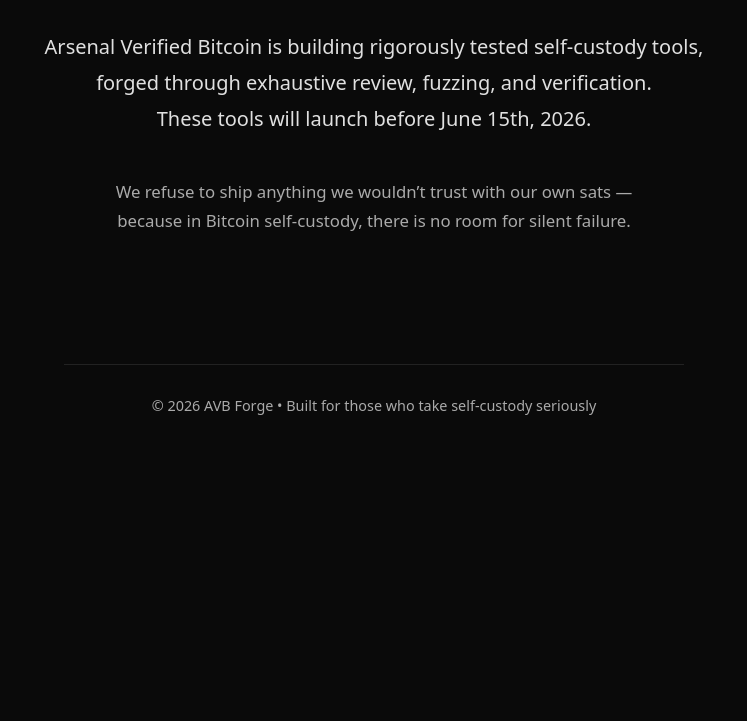
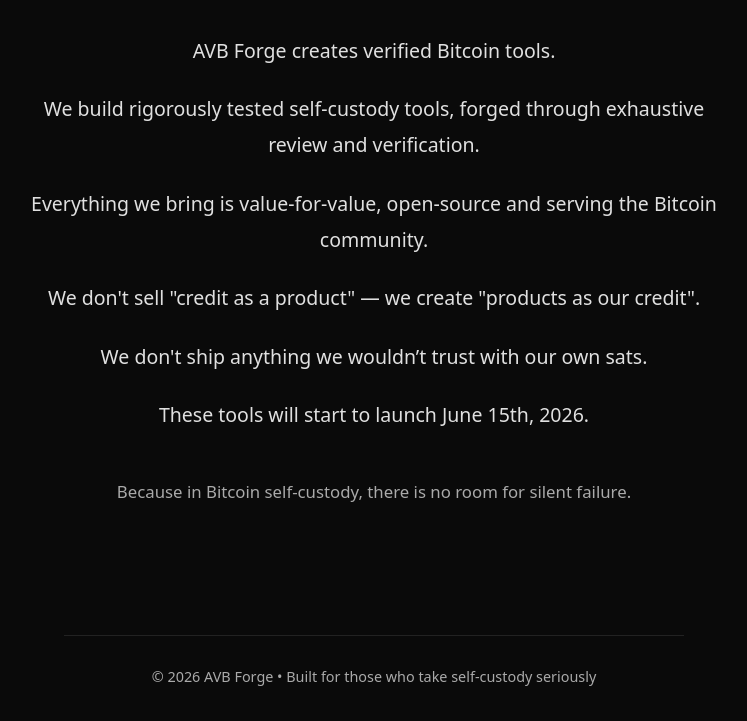
Before and after one commit to avbpodcast/amulet-arsenal, a plain HTML site: page index.html in a window 1280 px wide. Shown: the part 1170-1891 px from the top of the page, without its empty margins (266-1013 px from the left). Before the commit the page ends 1620 px from the top, so only its background shows below. Drawn offline with Linux system fonts and the light colour scheme.

Commit message:
Update index.html

```diff
--- a/index.html
+++ b/index.html
@@ -3,12 +3,12 @@
 <head>
     <meta charset="UTF-8">
     <meta name="viewport" content="width=device-width, initial-scale=1.0">
-    <meta name="description" content="AVB Forge — Rigorously tested Bitcoin self-custody tools. Coming before June 15th, 2026.">
+    <meta name="description" content="AVB Forge — Verified Bitcoin self-custody tools. Rigorously tested, open-source, value-for-value. Launching starting June 15th, 2026.">
     <meta name="robots" content="index, follow">
     <meta property="og:title" content="AVB Forge | Bitcoin Custody Tools">
-    <meta property="og:description" content="Self-custody tools forged on the bench. Reviewed, fuzzed, and verified. Coming before June 15th, 2026.">
+    <meta property="og:description" content="AVB Forge creates verified Bitcoin tools. Launching starting June 15th, 2026.">
     <meta property="og:image" content="/img/forge2.jpg">
-    <title>AVB Forge | Bitcoin Custody Tools — Coming Before June 15th, 2026</title>
+    <title>AVB Forge | Bitcoin Custody Tools — Launching June 15th, 2026</title>
 
     <style>
         :root {
@@ -52,18 +52,19 @@
             width: 100%;
             height: auto;
             display: block;
-            filter: contrast(1.08) saturate(1.2);
+            filter: contrast(1.08) saturate(1.18);
         }
 
         .hero::after {
             content: '';
             position: absolute;
             inset: 0;
-            background: linear-gradient(to bottom, transparent 55%, rgba(10,10,10,0.92) 80%, var(--bg) 100%);
+            background: linear-gradient(to bottom, transparent 55%, rgba(10,10,10,0.92) 82%, var(--bg) 100%);
+            pointer-events: none;
         }
 
         header {
-            margin-bottom: 2rem;
+            margin-bottom: 2.25rem;
         }
 
         .mark {
@@ -88,19 +89,27 @@
         }
 
         main {
-            max-width: 680px;
+            max-width: 720px;
             margin-bottom: 4rem;
         }
 
         .lede {
-            font-size: 1.25rem;
-            line-height: 1.8;
-            max-width: 58ch;
-            margin: 0 auto 2.5rem;
+            font-size: 1.22rem;
+            line-height: 1.85;
+            max-width: 62ch;
+            margin: 0 auto 2.75rem;
+        }
+
+        .lede p {
+            margin-bottom: 1.4rem;
+        }
+
+        .lede p:last-child {
+            margin-bottom: 0;
         }
 
         .blurb {
-            max-width: 56ch;
+            max-width: 58ch;
             color: var(--muted);
             font-size: 1.05rem;
             margin: 0 auto;
@@ -124,7 +133,7 @@
 <body>
 
     <div class="hero">
-        <img src="/img/forge2.jpg" alt="AVB Forge - Bitcoin self-custody tools">
+        <img src="/img/forge2.jpg" alt="AVB Forge - Bitcoin self-custody tools being forged">
     </div>
 
     <header>
@@ -135,12 +144,16 @@
 
     <main>
         <div class="lede">
-            <p>Arsenal Verified Bitcoin is building rigorously tested self-custody tools, forged through exhaustive review, fuzzing, and verification.</p>
-            <p>These tools will launch before June 15th, 2026.</p>
+            <p>AVB Forge creates verified Bitcoin tools.</p>
+            <p>We build rigorously tested self-custody tools, forged through exhaustive review and verification.</p>
+            <p>Everything we bring is value-for-value, open-source and serving the Bitcoin community.</p>
+            <p>We don't sell "credit as a product" — we create "products as our credit".</p>
+            <p>We don't ship anything we wouldn’t trust with our own sats.</p>
+            <p>These tools will start to launch June 15th, 2026.</p>
         </div>
 
         <p class="blurb">
-            We refuse to ship anything we wouldn’t trust with our own sats — because in Bitcoin self-custody, there is no room for silent failure.
+            Because in Bitcoin self-custody, there is no room for silent failure.
         </p>
     </main>
 
```
